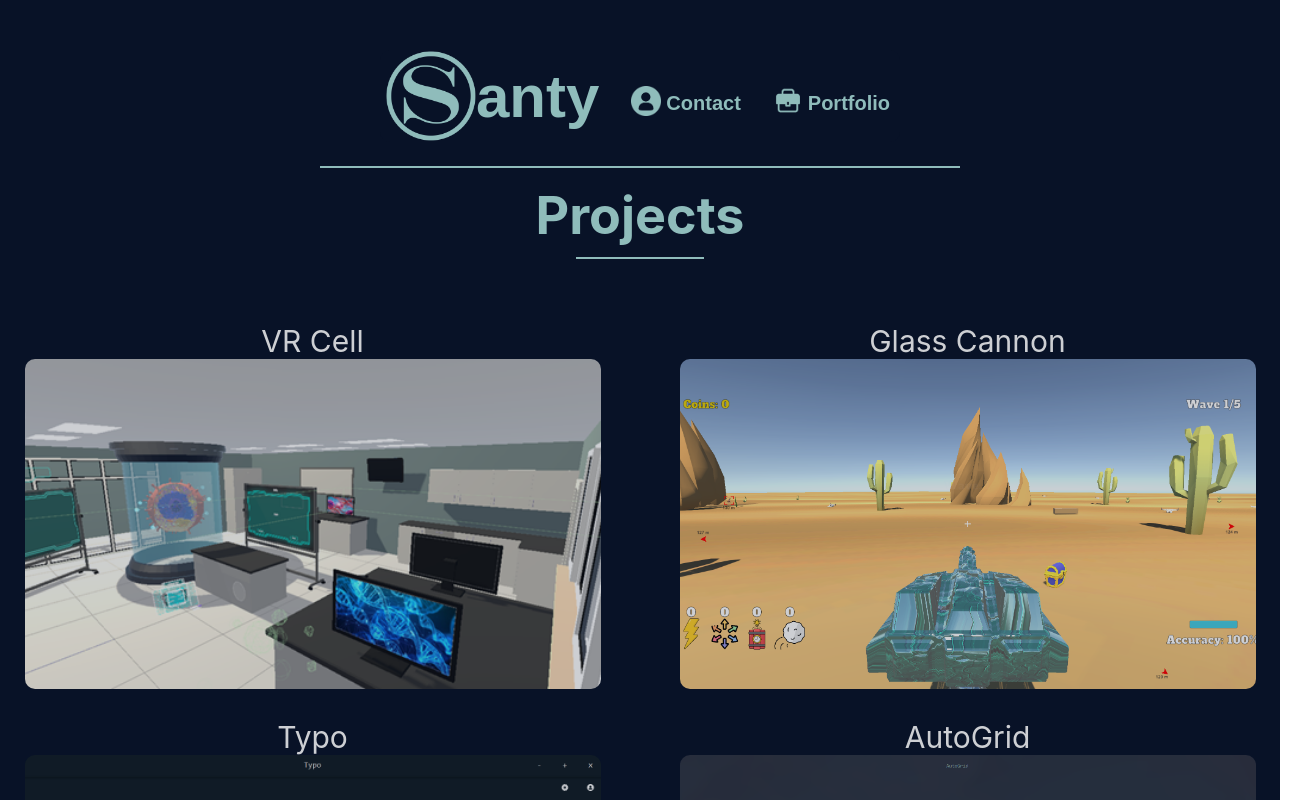
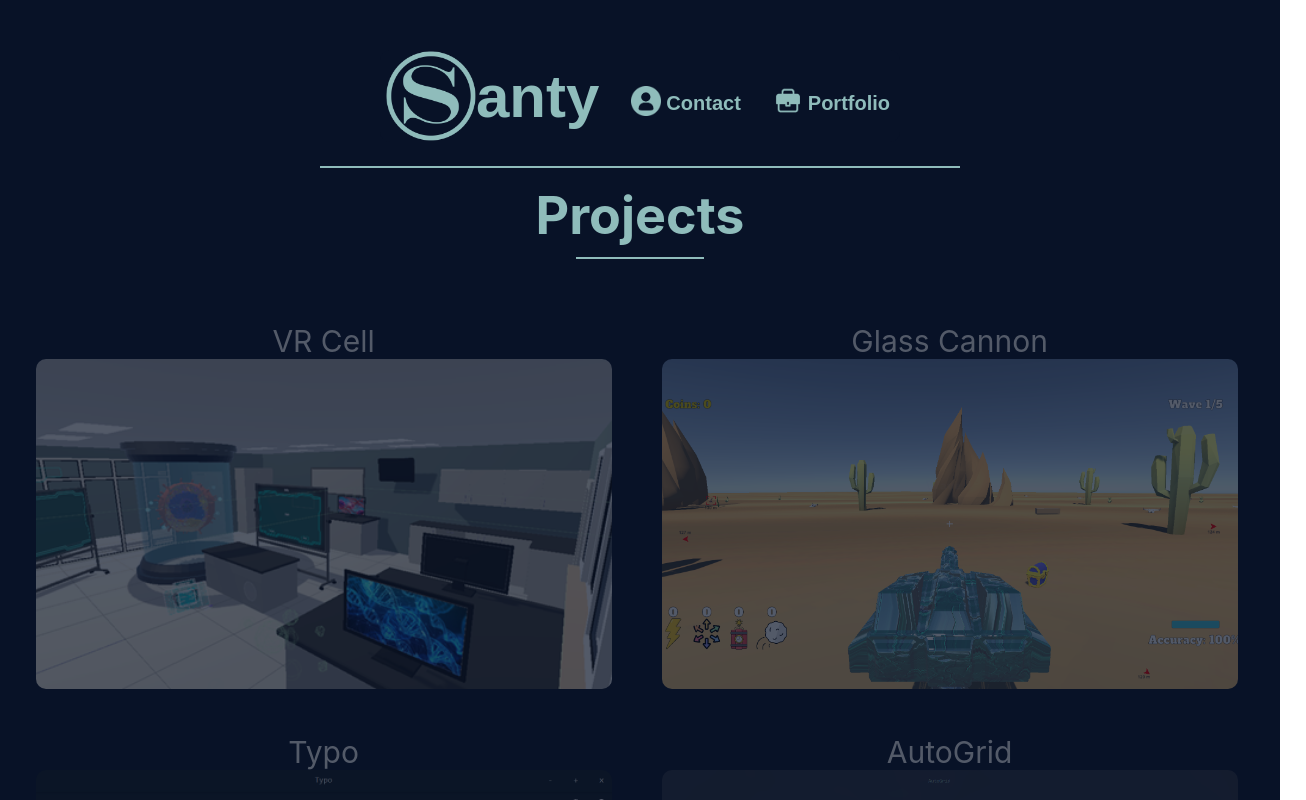
Before and after one commit to santy81855/Portfolio_Web, a React (Create React App) app: page / in a window 1280 px wide. Both pictures are taken after a click on the button "Portfolio". Shown: the top 800 px of the page, 1306 px wide, since content can reach past the window. Built offline with nearby package versions, Linux system fonts and the light colour scheme.

Commit message:
added temporary links to each project on click

```diff
--- a/src/components/Projects.js
+++ b/src/components/Projects.js
@@ -59,8 +59,8 @@ export default function ProjectPage() {
         mobileView: width < 480,
         tabletView: width >= 480 && width < 768,
         tabletPortraitView: width >= 768 && width < 1024,
-        desktopView: width >= 1024 && width < 1280,
-        desktopLargeView: width >= 1280,
+        desktopView: width >= 1024 && width < 1340,
+        desktopLargeView: width >= 1340,
     };
 
     function getItemWidth(responsive) {
@@ -79,8 +79,8 @@ export default function ProjectPage() {
 
     const itemWidth = {
         width: getItemWidth(responsive),
-        marginLeft: getItemMargin(responsive),
-        marginRight: getItemMargin(responsive),
+        //marginLeft: getItemMargin(responsive),
+        //marginRight: getItemMargin(responsive),
     };
 
     function getItemMargin(responsive) {
@@ -97,8 +97,8 @@ export default function ProjectPage() {
         }
     }
 
-    function ProjectClick(project) {
-        console.log("clicked on ");
+    function ProjectClick(link) {
+        window.open(link, "_blank", "noopener,noreferrer");
     }
 
     function ProjectHover(project, description, title) {
@@ -115,7 +115,7 @@ export default function ProjectPage() {
                     element.project.current.style.backgroundColor =
                         Colors.background;
                     // put the opacity back to normal
-                    element.project.current.style.opacity = "0.6";
+                    element.project.current.style.opacity = "0.3";
                     // hide the description for this project
                     element.description.current.style.display = "none";
                     // put the title and description color back to normal
@@ -137,6 +137,9 @@ export default function ProjectPage() {
             project.current.style.backgroundColor = Colors.lighterBackground;
             // put the opacity to 1 to focus on this project
             project.current.style.opacity = "1";
+            // hide then show the title
+            title.current.style.display = "none";
+            title.current.style.display = "flex";
             // show the description for this project
             description.current.style.display = "flex";
             // make the title and description color darker
@@ -153,7 +156,7 @@ export default function ProjectPage() {
         // set the background back to normal
         project.current.style.backgroundColor = Colors.background;
         // put the opacity back to normal
-        project.current.style.opacity = "0.6";
+        project.current.style.opacity = "0.3";
         // hide the description for this project
         description.current.style.display = "none";
         // put the title and description color back to normal
@@ -245,12 +248,16 @@ export default function ProjectPage() {
             <img className="ProjectImage" src={Codon} alt="Codon" />
         </div>
     );
-
+    const project1Link = "https://github.com/santy81855/VR_Cell";
+    const project2Link = "https://github.com/santy81855/Glass_Cannon";
+    const project3Link = "https://github.com/santy81855/Typo";
+    const project4Link = "https://github.com/santy81855/AutoGrid";
+    const project5Link = "https://github.com/santy81855/Codon";
     // create project objects
     const project1 = (
         <div
             ref={project1Ref}
-            onClick={() => ProjectClick(project1Ref)}
+            onClick={() => ProjectClick(project1Link)}
             onMouseEnter={() =>
                 ProjectHover(project1Ref, description1Ref, title1Ref)
             }
@@ -268,7 +275,7 @@ export default function ProjectPage() {
     const project2 = (
         <div
             ref={project2Ref}
-            onClick={() => ProjectClick(project2Ref)}
+            onClick={() => ProjectClick(project2Link)}
             onMouseEnter={() =>
                 ProjectHover(project2Ref, description2Ref, title2Ref)
             }
@@ -286,7 +293,7 @@ export default function ProjectPage() {
     const project3 = (
         <div
             ref={project3Ref}
-            onClick={() => ProjectClick(project3Ref)}
+            onClick={() => ProjectClick(project3Link)}
             onMouseEnter={() =>
                 ProjectHover(project3Ref, description3Ref, title3Ref)
             }
@@ -304,7 +311,7 @@ export default function ProjectPage() {
     const project4 = (
         <div
             ref={project4Ref}
-            onClick={() => ProjectClick(project4Ref)}
+            onClick={() => ProjectClick(project4Link)}
             onMouseEnter={() =>
                 ProjectHover(project4Ref, description4Ref, title4Ref)
             }
@@ -322,7 +329,7 @@ export default function ProjectPage() {
     const project5 = (
         <div
             ref={project5Ref}
-            onClick={() => ProjectClick(project5Ref)}
+            onClick={() => ProjectClick(project5Link)}
             onMouseEnter={() =>
                 ProjectHover(project5Ref, description5Ref, title5Ref)
             }
--- a/src/styles/HomePage.css
+++ b/src/styles/HomePage.css
@@ -40,9 +40,11 @@
     width: 90px;
     height: 110px;
     opacity: 0.7;
+    transform: rotate(90deg);
 }
 
 .NextArrow:hover {
+    transform: scale(1.1);
     transition: 1s;
     opacity: 1;
 }
--- a/src/styles/Projects.css
+++ b/src/styles/Projects.css
@@ -2,19 +2,21 @@
 
 .ProjectPage {
     animation: slide-left 1.5s;
+    display: flex;
+    flex-direction: column;
+    justify-items: center;
 }
 
 .ProjectContainer {
-    background-color: var(--background-color);
     display: flex;
     flex-direction: row;
     gap: 30px;
     flex-wrap: wrap;
     height: 100%;
+    align-self: center;
     width: 100%;
-    justify-content: space-around;
     margin-top: 8vh;
-    margin-bottom: 20px;
+    padding-left: 4vw;
 }
 
 .ProjectItem {
@@ -27,7 +29,8 @@
     max-height: 100%;
     margin-left: 10px;
     margin-right: 10px;
-    opacity: 0.8;
+    margin-bottom: 15px;
+    opacity: 0.3;
 }
 
 .ProjectItem:hover {
@@ -80,7 +83,6 @@
 }
 
 .TitleBar {
-    background-color: var(--menu-text-color);
     height: 2px;
     width: 10vw;
 }
```
